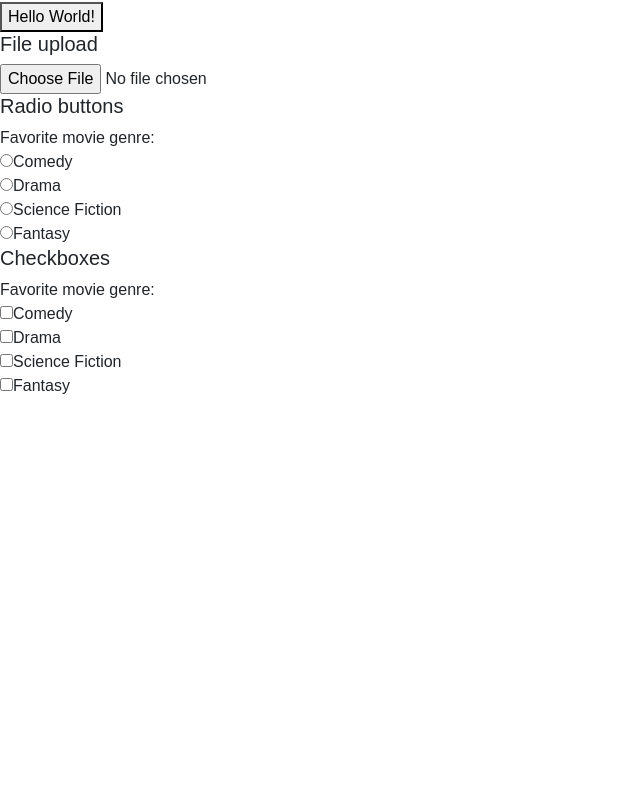
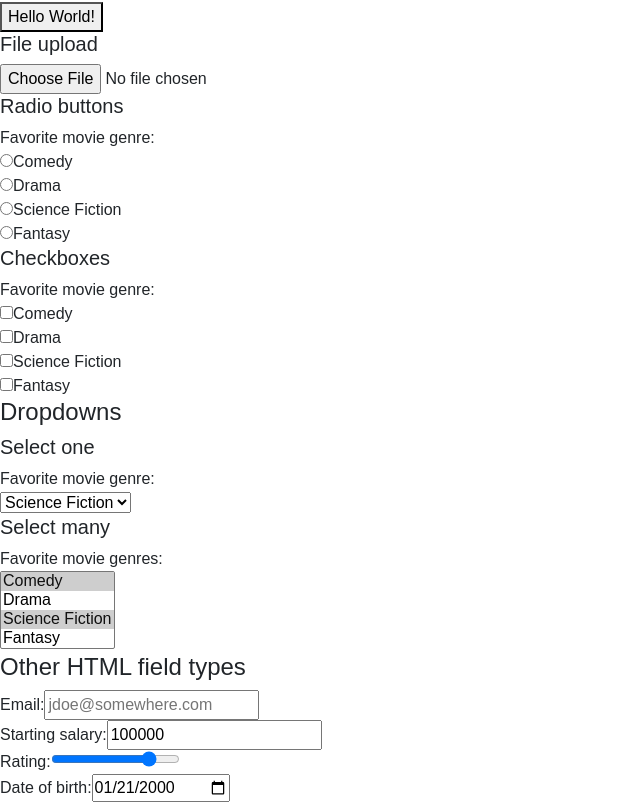
Before and after one commit to Tommytian993/coursework-cs4530, a React (Create React App) app: page /#/Labs in a window 1280 px wide. Shown: the part 2774-3576 px from the top of the page, without its empty margins (0-640 px from the left). Before the commit the page ends 3172 px from the top, so only its background shows below. Built offline with nearby package versions, Linux system fonts and the light colour scheme.

Commit message:
feat(lab1): add dropdowns and other HTML field types

```diff
--- a/src/Labs/Lab1/index.tsx
+++ b/src/Labs/Lab1/index.tsx
@@ -255,6 +255,48 @@ export default function Lab1() {
         <br />
         <input type="checkbox" name="check-genre" id="wd-chkbox-fantasy" />
         <label htmlFor="wd-chkbox-fantasy">Fantasy</label>
+
+        <h4 id="wd-dropdowns">Dropdowns</h4>
+        <h5>Select one</h5>
+        <label htmlFor="wd-select-one-genre"> Favorite movie genre: </label><br/>
+        <select id="wd-select-one-genre">
+           <option value="COMEDY">Comedy</option>
+           <option value="DRAMA">Drama</option>
+           <option selected value="SCIFI">
+               Science Fiction</option>
+           <option value="FANTASY">Fantasy</option>
+        </select>
+
+        <h5>Select many</h5>
+        <label htmlFor="wd-select-many-genre"> Favorite movie genres: </label><br/>
+        <select id="wd-select-many-genre" multiple>
+           <option selected value="COMEDY">Comedy</option>
+           <option value="DRAMA">Drama</option>
+           <option selected value="SCIFI">
+               Science Fiction</option>
+           <option value="FANTASY">Fantasy</option>
+        </select>
+
+        <h4>Other HTML field types</h4>
+        <label htmlFor="wd-text-fields-email"> Email: </label>
+        <input type="email"
+              placeholder="jdoe@somewhere.com"
+              id="wd-text-fields-email"/><br/>
+        <label htmlFor="wd-text-fields-salary-start"> Starting salary:
+        </label>
+        <input type="number"
+              id="wd-text-fields-salary-start"
+              placeholder="1000"
+              value="100000"/><br/>
+        <label htmlFor="wd-text-fields-rating"> Rating: </label>
+        <input type="range" id="wd-text-fields-rating"
+              placeholder="Doe"
+              max="5"
+              value="4"/><br/>
+        <label htmlFor="wd-text-fields-dob"> Date of birth: </label>
+        <input type="date"
+              id="wd-text-fields-dob"
+              value="2000-01-21"/><br/>
       </div>
     </div>
   );
```
